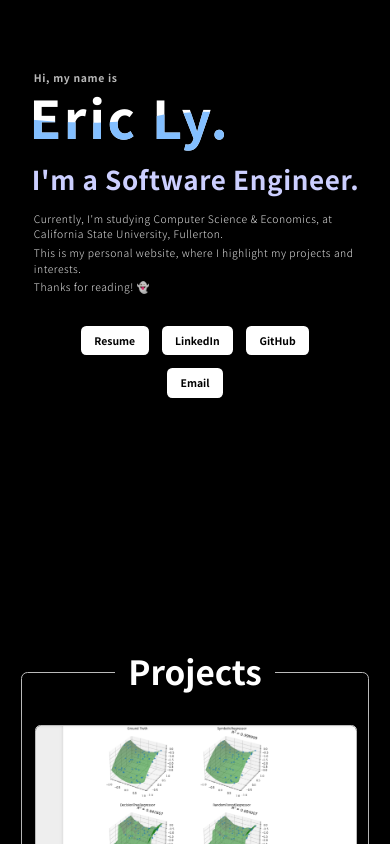
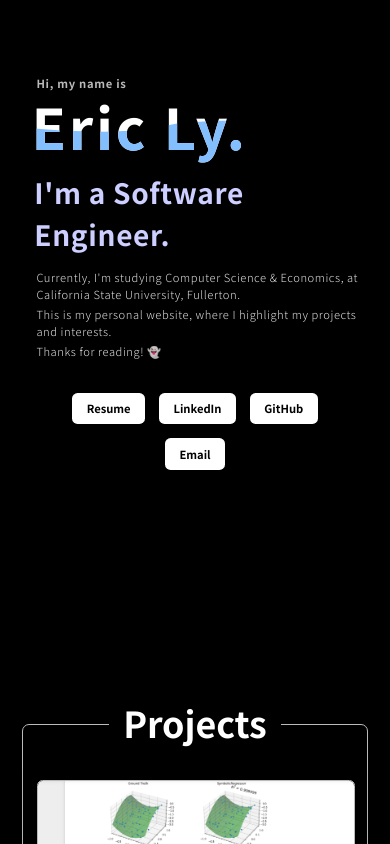
Before and after one commit to lyeric2022/lyyeric.tech, a React (Vite) app: page / in a window 390 px wide. Shown: the top 844 px of the page. Built offline with nearby package versions, Linux system fonts and the light colour scheme.

Commit message:
attempting mobile width changes

```diff
--- a/src/App.scss
+++ b/src/App.scss
@@ -2,7 +2,7 @@
 
 @media screen and (max-width: 500px) {
   html {
-    zoom: 0.65; /* Adjust the zoom level as per your requirement */
+    zoom: 0.70; /* Adjust the zoom level as per your requirement */
   }
 }
 
```
